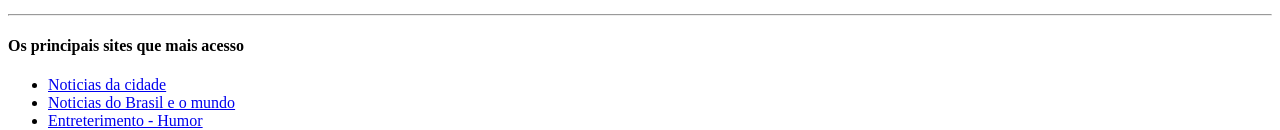
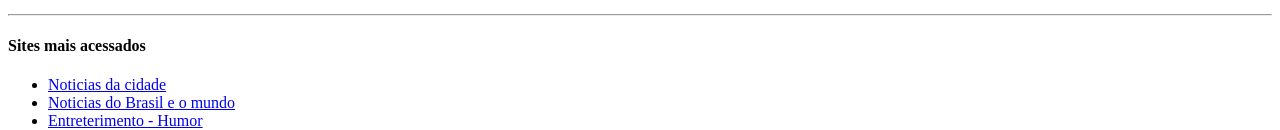
Before and after one commit to AlexandreAssisRib/portf-lio, a plain HTML site: page index.html in a window 1280 px wide. Shown: the part 517-647 px from the top of the page. Drawn offline with Linux system fonts and the light colour scheme.

Commit message:
alterando sites

```diff
--- a/index.html
+++ b/index.html
@@ -44,7 +44,7 @@ de carreira e consequentemente mudar sua vida profissional.
 </ul>
 </hr>
 <hr id="sites">
-<h4>Os principais sites que mais acesso</h4>
+<h4>Sites mais acessados</h4>
 <ul>
    <li><a href="https://www.varginhaonline.com.br/" target = "_blank">Noticias da cidade</a></li>
    <li><a href="https://g1.globo.com/" target="_blank">Noticias do Brasil e o mundo</a></li>
```
